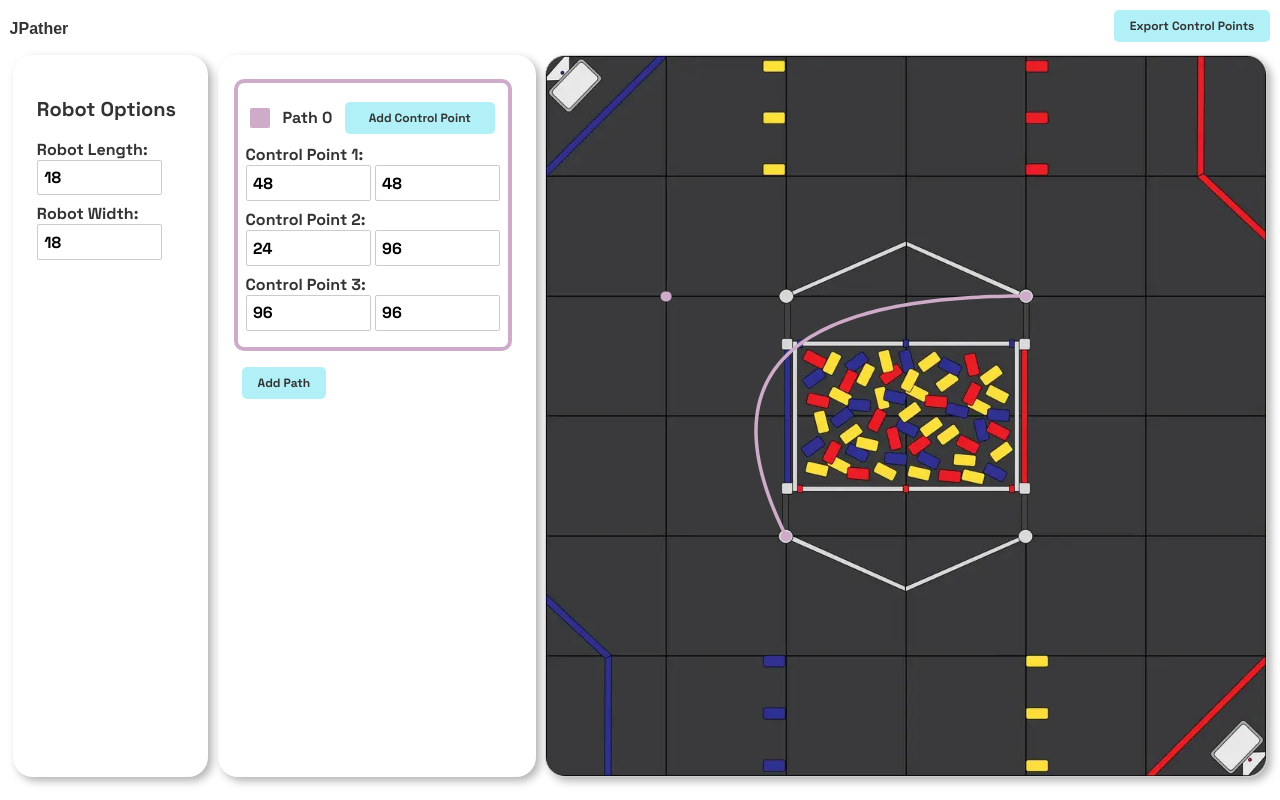
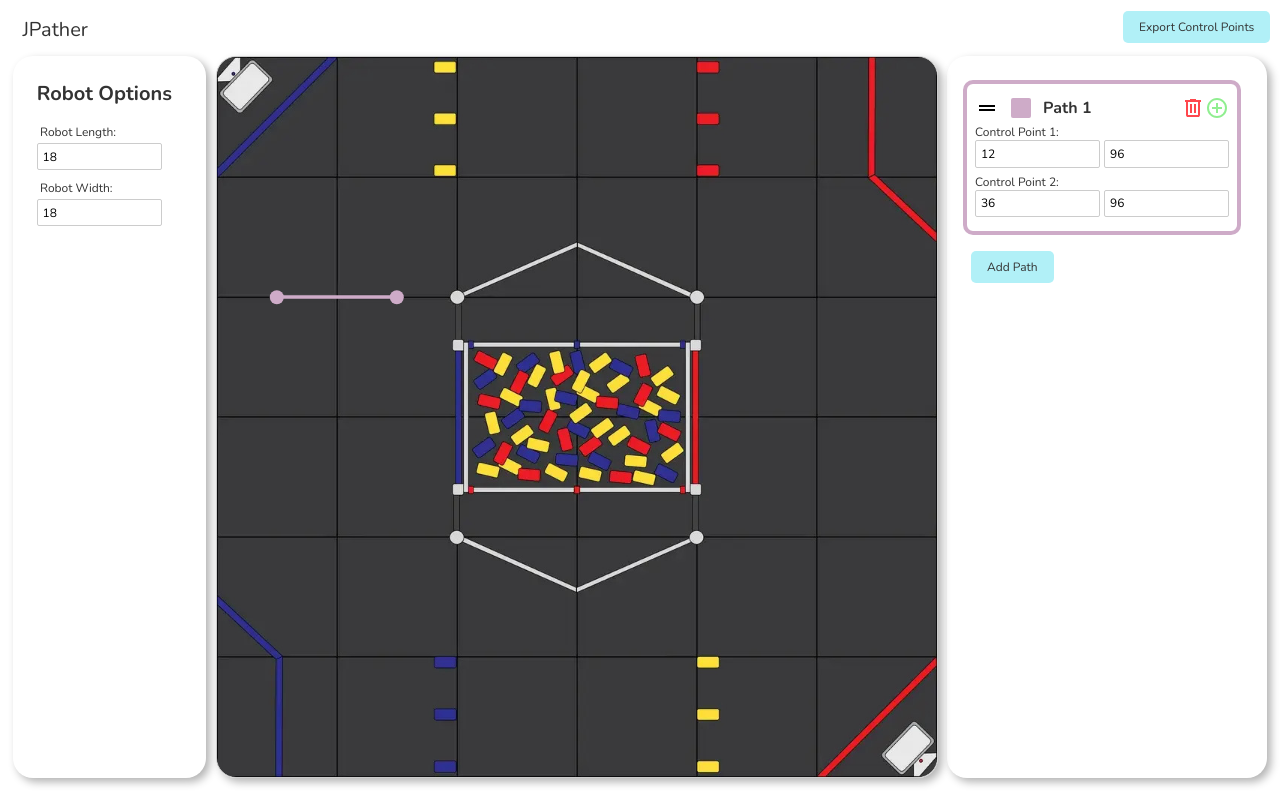
Before and after one commit to jwhof/jpather, a Svelte app in the folder frontend/: page / in a window 1280 px wide. Built offline with nearby package versions, Linux system fonts and the light colour scheme.

Commit message:
improve handling, add icons

```diff
--- a/frontend/public/index.html
+++ b/frontend/public/index.html
@@ -14,7 +14,7 @@
 
 	<link rel="preconnect" href="https://fonts.googleapis.com">
 	<link rel="preconnect" href="https://fonts.gstatic.com" crossorigin>
-	<link href="https://fonts.googleapis.com/css2?family=Space+Grotesk:wght@300..700&display=swap" rel="stylesheet">
+	<link href="https://fonts.googleapis.com/css2?family=Nunito:ital,wght@0,200..1000;1,200..1000&display=swap" rel="stylesheet">
 </head>
 
 <body>
--- a/frontend/src/App.svelte
+++ b/frontend/src/App.svelte
@@ -62,9 +62,7 @@
 
 	document.addEventListener('DOMContentLoaded', () => {
 		addPath();
-		addControlPointToPath(0, 96, 96);
-		addControlPointToPath(0, 48, 48);
-		addControlPointToPath(0, 24, 96);
+		generateBezierCurve($paths.length - 1);
 	});
 
 	document.addEventListener('mousedown', (event) => {
@@ -127,22 +125,29 @@
 				const lastPath = paths[paths.length - 1];
 				if (lastPath.controlPoints.length > 0) {
 					const lastControlPoint = lastPath.controlPoints[lastPath.controlPoints.length - 1];
-					newPath.controlPoints.push(lastControlPoint);
 					const angle = Math.random() * 2 * Math.PI;
 					const distance = 50;
-					const offsetX = Math.cos(angle) * distance;
-					const offsetY = Math.sin(angle) * distance;
-					newPath.controlPoints.push({ x: lastControlPoint.x + offsetX, y: lastControlPoint.y + offsetY });
+					const x = 72 + Math.cos(angle) * distance;
+					const y = 72 + Math.sin(angle) * distance;
+					newPath.controlPoints.push({ x: lastControlPoint.x, y: lastControlPoint.y});
+					newPath.controlPoints.push({ x, y });
 				}
+			} else if (paths.length === 0) {
+				newPath.controlPoints.push({x:12, y:96});
+				newPath.controlPoints.push({x:36, y:96});
 			}
 			return [...paths, newPath];
 		});
 	}
 
-	function addControlPointToPath(pathId, x, y) {
+	function addControlPointToPath(pathId) {
 		paths.update(paths => {
 			const path = paths.find(p => p.id === pathId);
 			if (path) {
+				const angle = Math.random() * 2 * Math.PI;
+				const distance = 50;
+				x = 72 + Math.cos(angle) * distance;
+				y = 72 + Math.sin(angle) * distance;
 				path.controlPoints.splice(path.controlPoints.length - 1, 0, { x, y });
 				path.bezierCurvePoints = calculateBezier(path.controlPoints, 100);
 			}
@@ -169,21 +174,33 @@
 			return paths;
 		});
 	}
+
+	function deletePath(pathId) {
+		paths.update(paths => paths.filter(path => path.id !== pathId));
+	}
 </script>
 
 <style>
 	* {
-		font-family: "Space Grotesk", serif;
+		font-family: "Nunito", serif;
 		font-optical-sizing: auto;
-		font-weight: 700;
+		font-weight: 400;
 		font-style: normal;
 	}
 
 	h1 {
 		text-align: center;
 		font-size: 1rem;
-		font-family: Arial, Helvetica, sans-serif;
 	}
+
+	.page-title {
+		font-size: 1.25rem;
+		padding: 0.3rem;
+		margin-left: 0.5rem;
+
+	}
+
+
 
 	.container {
 		display: flex;
@@ -214,16 +231,16 @@
 
 	.point {
 		position: absolute;
-		width: 1.5%;
-		height: 1.5%;
+		width: 2%;
+		height: 2%;
 		border-radius: 50%;
 		transform: translate(-50%, 50%);
 		z-index: 1;
 	}
 
 	.point:hover {
-		width: 2.2%;
-		height: 2.2%;
+		width: 3%;
+		height: 3%;
 		cursor: grab;
 	}
 
@@ -248,6 +265,7 @@
 	.section-title {
 		font-size: 1.25rem;
 		font-weight: bold;
+		margin-top: 0;
 	}
 
 	.paths {
@@ -271,6 +289,7 @@
 		align-items: center;
 		padding: 0.1rem;
 		background: rgb(255, 255, 255);
+		height: 2.5rem;
 	}
 
 	button {
@@ -298,7 +317,8 @@
 		justify-content: space-between;
 		align-items: center;
 		flex-direction: row;
-
+		border:none;
+		height: 2rem;
 	}
 
 	.path-control-points {
@@ -327,18 +347,57 @@
 		height: 20px;
 		border: none;
 		cursor: pointer;
-		margin: 0.3rem;
+		margin: 0.75rem;
+
 	}
 
 	.color-circle::-webkit-color-swatch {
 		border-radius: 20px;
 		border: none;
 	}
+
+	.drag-handle {
+		cursor: grab;
+		padding: 0%;
+	}
+
+	.path-and-color {
+		display: flex;
+		align-items: center;
+	}
+
+	.add-and-remove {
+		display: flex;
+		align-items: center;
+	}
+
+	.path-and-color > .path-title {
+		font-weight: bold;
+	}
+
+	.control-point-box > label {
+		font-size: 0.75rem;
+	}
+
+	.control-point-box > input {
+		font-size: 0.75rem;
+	}
+
+	.robot-options > label {
+		font-size:0.75rem;
+		margin: 0.2rem;
+	}
+
+	.robot-options > input {
+		font-size: 0.75rem;
+	}
+
+
 </style>
 
 <div>
 	<div class="header">
-		<h1>JPather</h1>
+		<h1 class="page-title">JPather</h1>
 		<button on:click={exportControlPoints}>Export Control Points</button>
 	</div>
 
@@ -346,38 +405,15 @@
 		<div class="menu">
 			<div>
 				<h2 class="section-title">Robot Options</h2>
-				<div>
+				<div class="robot-options">
 					<label for="robot-length">Robot Length:</label>
 					<input id="robot-length" class="standard-input-box" type="number" step="0.01" bind:value={robotLength} />
 				</div>
-				<div>
+				<div class="robot-options">
 					<label for="robot-width">Robot Width:</label>
 					<input id="robot-width" class="standard-input-box" type="number" step="0.01" bind:value={robotWidth} />
 				</div>
 			</div>
-		</div>
-
-		<div class="paths">
-			{#each $paths as path}
-				<div class="path" style="border-color: {path.color};">
-					<div class="path-header">
-						<input type="color" class="color-circle" style="background-color: {path.color};"bind:value={path.color} on:input={() => updatePathColor(path.id, path.color)} />
-						<p>Path {path.id}</p>
-						<button id="add-control-point" on:click={() => addControlPointToPath(path.id, x, y)}>Add Control Point</button>
-					</div>
-						<div class="path-control-points">
-							{#each path.controlPoints as { x, y }, i}
-								<div>
-									<label for="control-point-{path.id}-{i}">Control Point {i + 1}:</label>
-									<input id="control-point-{path.id}-{i}" class="standard-input-box" type="number" step="0.01" bind:value={path.controlPoints[i].x} on:input={() => generateBezierCurve(path.id)} />
-									<input id="control-point-{path.id}-{i}-y" class="standard-input-box" type="number" step="0.01" bind:value={path.controlPoints[i].y} on:input={() => generateBezierCurve(path.id)} />
-								</div>
-							{/each}
-					</div>
-				</div>
-			{/each}
-
-			<button on:click={() => {addPath(); generateBezierCurve($paths.length - 1);}}>Add Path</button>
 		</div>
 
 		<div class="field">
@@ -399,6 +435,38 @@
 			</svg>
 		</div>
 
+		<div class="paths">
+			{#each $paths as path}
+				<div class="path" style="border-color: {path.color};">
+					<div class="path-header">
+						<div class="path-and-color">
+							<svg class="drag-handle" xmlns="http://www.w3.org/2000/svg" height="24px" viewBox="0 -960 960 960" width="24px" fill="black"><path d="M160-360v-80h640v80H160Zm0-160v-80h640v80H160Z"/></svg>
+							<input type="color" class="color-circle" style="background-color: {path.color};" bind:value={path.color} on:input={() => updatePathColor(path.id, path.color)} />
+							<p class="path-title">Path {path.id + 1}</p>
+						</div>
+						<div class="add-and-remove">
+							<svg xmlns="http://www.w3.org/2000/svg" height="24px" viewBox="0 -960 960 960" width="24px" fill="#FF474D" on:click={() => deletePath(path.id)} style="cursor: pointer;"><path d="M280-120q-33 0-56.5-23.5T200-200v-520h-40v-80h200v-40h240v40h200v80h-40v520q0 33-23.5 56.5T680-120H280Zm400-600H280v520h400v-520ZM360-280h80v-360h-80v360Zm160 0h80v-360h-80v360ZM280-720v520-520Z"/></svg>
+							<svg xmlns="http://www.w3.org/2000/svg" height="24px" viewBox="0 -960 960 960" width="24px" fill="#90EE90" on:click={() => addControlPointToPath(path.id)} on:keydown={(e) => { if (e.key === 'Enter') addControlPointToPath(path.id, x, y); }} style="cursor: pointer;"><path d="M440-280h80v-160h160v-80H520v-160h-80v160H280v80h160v160Zm40 200q-83 0-156-31.5T197-197q-54-54-85.5-127T80-480q0-83 31.5-156T197-763q54-54 127-85.5T480-880q83 0 156 31.5T763-763q54 54 85.5 127T880-480q0 83-31.5 156T763-197q-54 54-127 85.5T480-80Zm0-80q134 0 227-93t93-227q0-134-93-227t-227-93q-134 0-227 93t-93 227q0 134 93 227t227 93Zm0-320Z"/></svg>
+						</div>
+
+					</div>
+						<div class="path-control-points">
+							{#each path.controlPoints as { x, y }, i}
+								<div class="control-point-box">
+									<label for="control-point-{path.id}-{i}">Control Point {i + 1}:</label>
+									<input id="control-point-{path.id}-{i}" class="standard-input-box" type="number" step="0.01" bind:value={path.controlPoints[i].x} on:input={() => generateBezierCurve(path.id)} />
+									<input id="control-point-{path.id}-{i}-y" class="standard-input-box" type="number" step="0.01" bind:value={path.controlPoints[i].y} on:input={() => generateBezierCurve(path.id)} />
+								</div>
+							{/each}
+					</div>
+				</div>
+			{/each}
+
+			<button on:click={() => {addPath(); generateBezierCurve($paths.length - 1);}}>Add Path</button>
+		</div>
+
+
+
 
 	</div>
 </div>
```
